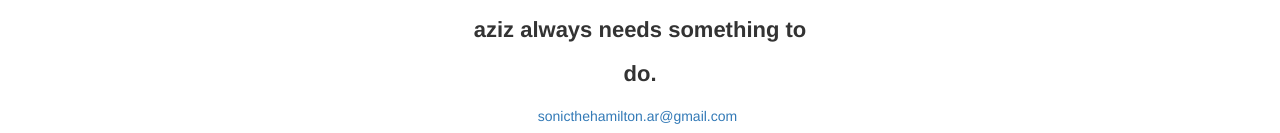
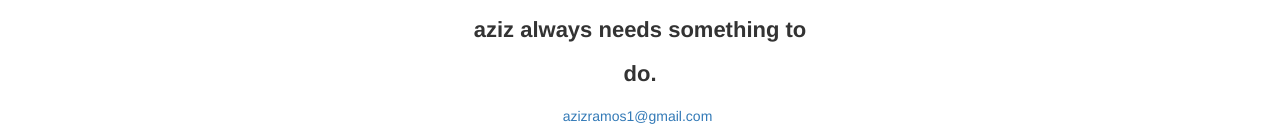
Before and after one commit to hunnitgz-Aziz/hunnitgz-Aziz.github.io, a Jekyll site: the page built from index.html, in a window 1280 px wide and 900 px high, scrolled down 417 px. Shown: the part 764-897 px from the top of the window. Built offline with Jekyll 4.4.1, drawn with Linux system fonts in a browser that asks for light colours; nearby versions of some CDN libraries; some web fonts are replaced; the list of posts is cut into pages by our own code.

Commit message:
i had to change my email forreal

```diff
--- a/_includes/footer.html
+++ b/_includes/footer.html
@@ -8,7 +8,7 @@
                 <h4>aziz always needs something to do.</h4>
             </div>
             <ul class="list-inline social-buttons">
-                <li><a href="mailto:sonicthehamilton.ar@gmail.com?subject=Let's Work">sonicthehamilton.ar@gmail.com</a>
+                <li><a href="mailto:azizramos1@gmail.com?subject=Let's Work">azizramos1@gmail.com</a>
                 </li>
             </ul>
         </div>
```
Also changed, not shown: 14 other files.
